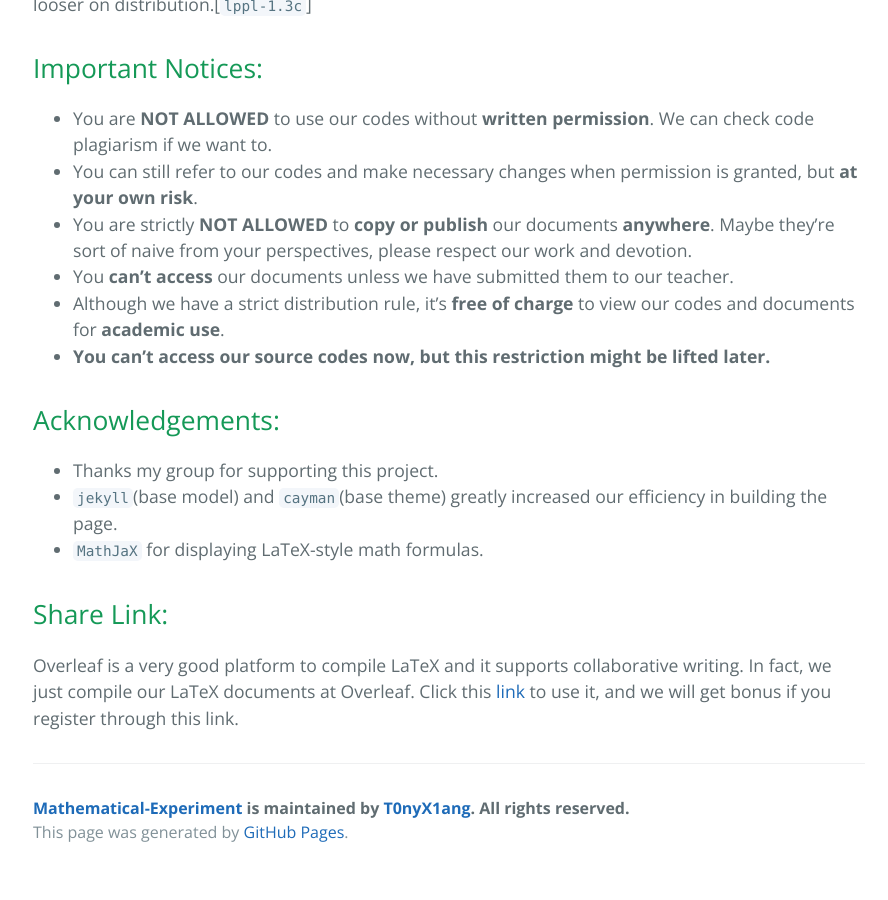
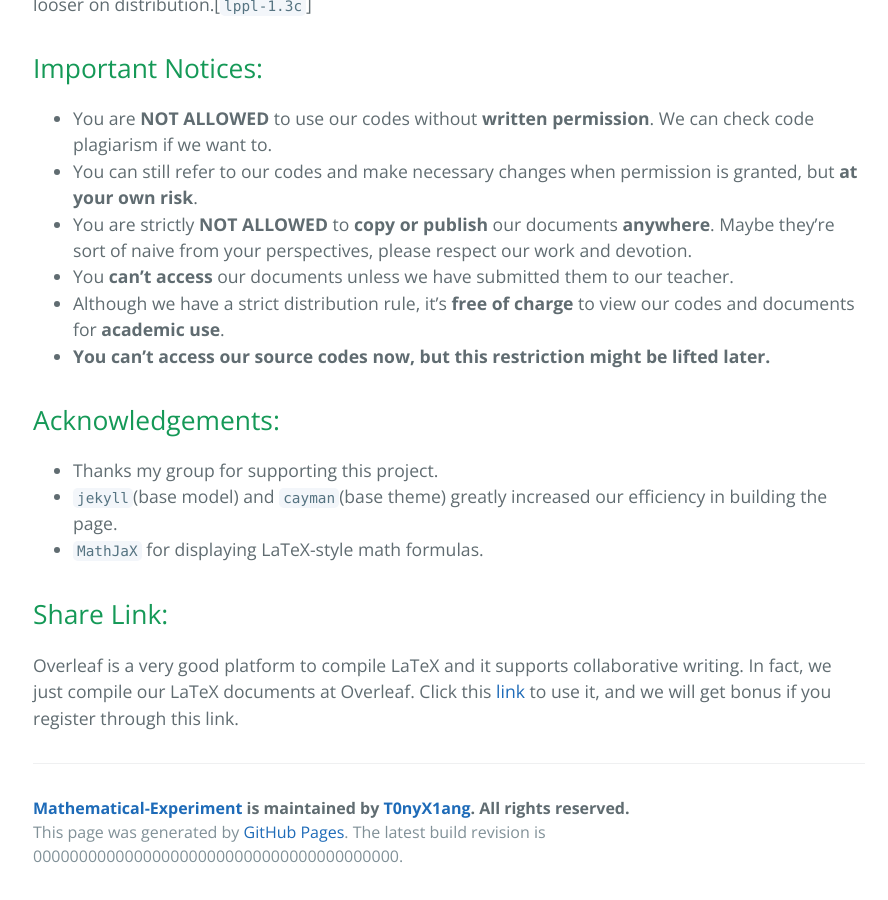
Before and after one commit to T0nyX1ang/Mathematical-Experiment, a Jekyll site: the page built from index.md, in a window 1280 px wide and 900 px high, scrolled down 1703 px. Shown: the whole window, without its empty margins (191-1079 px from the left). Built offline with Jekyll 4.4.1, drawn with Linux system fonts in a browser that asks for light colours; before the commit the page ends 2579 px from its top, so only the background shows below that.

Commit message:
Add build revision

```diff
--- a/_layouts/default.html
+++ b/_layouts/default.html
@@ -35,7 +35,7 @@
         {% if site.github.is_project_page %}
           <span class="site-footer-owner"><a href="{{ site.github.repository_url }}">{{ site.github.repository_name }}</a> is maintained by <a href="{{ site.github.owner_url }}">{{ site.github.owner_name }}</a>. All rights reserved.</span>
         {% endif %}
-        <span class="site-footer-credits">This page was generated by <a href="https://pages.github.com">GitHub Pages</a>.</span>
+        <span class="site-footer-credits">This page was generated by <a href="https://pages.github.com">GitHub Pages</a>. The latest build revision is {{ site.github.build_revision }}.</span>
       </footer>
     </main>
   </body>
```
